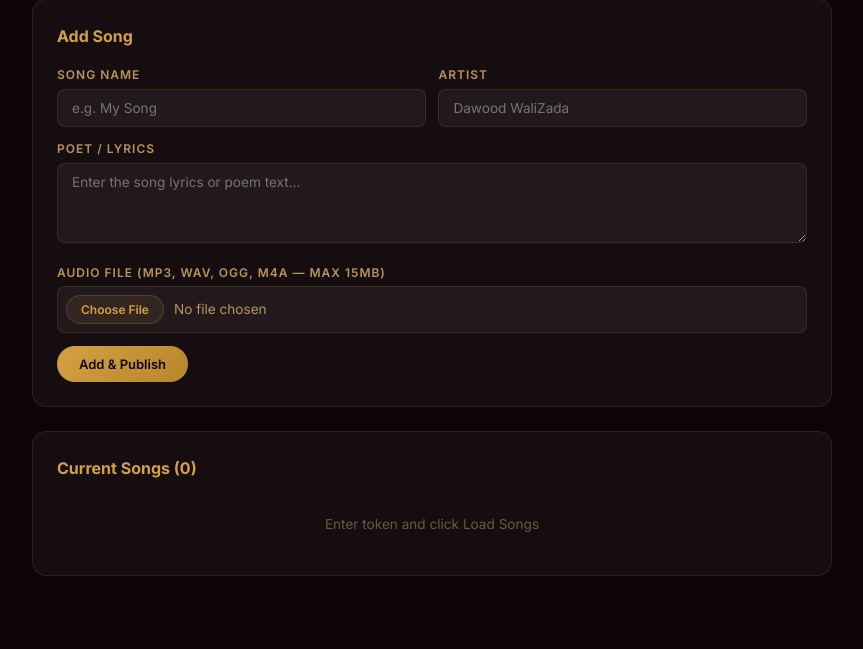
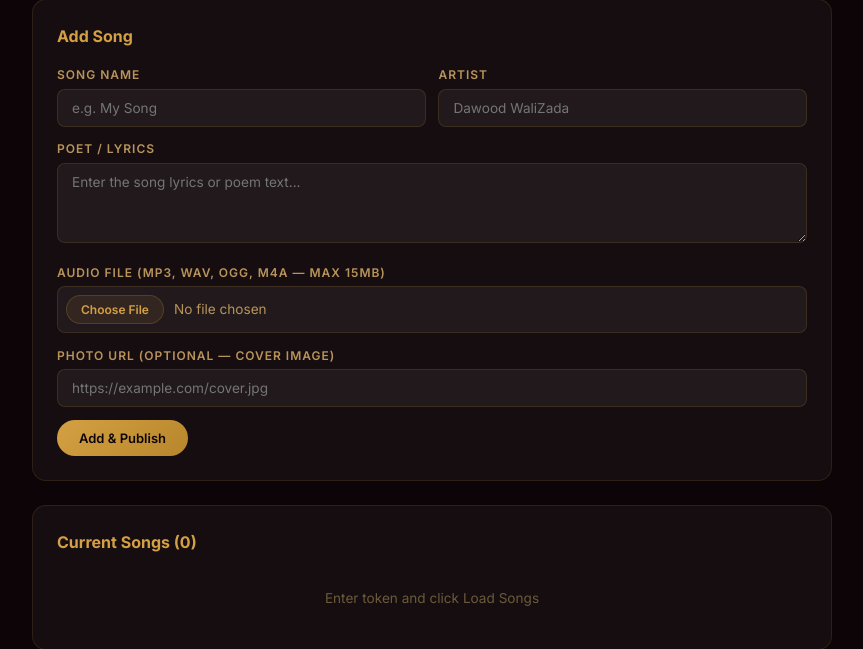
Before and after one commit to DLZLAB/DLZLAB.github.io, a PHP site: page /me/songs/ in a window 1280 px wide. Shown: the part 380-1029 px from the top of the page, without its empty margins (208-1071 px from the left). Before the commit the page ends 956 px from the top, so only its background shows below. Run offline with PHP 8.4, Linux system fonts and the light colour scheme.

Commit message:
feat: add cover photo support for songs
- Admin: photo URL input field, saved in song.photo
- Frontend: shows 44x44 thumbnail between number and info
- CSS: .song-photo styles with object-fit cover

```diff
--- a/css/songs.css
+++ b/css/songs.css
@@ -35,6 +35,8 @@ button{cursor:pointer;font-family:inherit}
 
 .song-header{padding:1rem 1.2rem;display:flex;align-items:center;gap:1rem;cursor:pointer;user-select:none}
 .song-num{width:32px;height:32px;border-radius:50%;background:linear-gradient(135deg,#6b1d2f,#d4a043);color:#fff;display:grid;place-items:center;font-size:0.85rem;font-weight:700;flex-shrink:0}
+.song-photo{width:44px;height:44px;border-radius:8px;overflow:hidden;flex-shrink:0}
+.song-photo img{width:100%;height:100%;object-fit:cover}
 .song-info{flex:1;min-width:0}
 .song-info h3{font-size:1rem;font-weight:600;color:#f5e6d0;white-space:nowrap;overflow:hidden;text-overflow:ellipsis}
 .song-info .artist{font-size:0.8rem;color:#b8945a}
--- a/js/songs.js
+++ b/js/songs.js
@@ -49,6 +49,7 @@ function renderSongs(songs){
     <div class="song-item" data-id="${s.id||i}">
       <div class="song-header" onclick="toggleSong(this)">
         <div class="song-num">${i+1}</div>
+        ${s.photo?`<div class="song-photo"><img src="${escAttr(s.photo)}" alt="" loading="lazy" /></div>`:''}
         <div class="song-info">
           <h3>${esc(s.title)}</h3>
           <span class="artist">${TRANSLATIONS[lang].by} ${esc(s.artist||TRANSLATIONS[lang].s_unknown)}</span>
--- a/me/songs/index.html
+++ b/me/songs/index.html
@@ -90,6 +90,10 @@ small{color:#6b5a3a;font-size:0.75rem}
     <div class="form-group">
       <label>Audio File (MP3, WAV, OGG, M4A — max 15MB)</label>
       <input id="audioFile" type="file" accept="audio/*" />
+    </div>
+    <div class="form-group">
+      <label>Photo URL (optional — cover image)</label>
+      <input id="songPhoto" type="url" placeholder="https://example.com/cover.jpg" />
     </div>
     <div id="uploadProgress"><div class="bar" id="progressBar"></div></div>
     <button class="btn" onclick="saveSong()" id="saveBtn">Add & Publish</button>
@@ -191,6 +195,7 @@ function editSong(id) {
   document.getElementById('songTitle').value = song.title;
   document.getElementById('songArtist').value = song.artist || '';
   document.getElementById('songPoet').value = song.poet || '';
+  document.getElementById('songPhoto').value = song.photo || '';
   document.getElementById('formTitle').textContent = 'Edit';
   document.getElementById('saveBtn').textContent = 'Update';
   document.getElementById('cancelBtn').style.display = 'inline-flex';
@@ -203,6 +208,7 @@ function cancelEdit() {
   document.getElementById('songArtist').value = '';
   document.getElementById('songPoet').value = '';
   document.getElementById('audioFile').value = '';
+  document.getElementById('songPhoto').value = '';
   document.getElementById('formTitle').textContent = 'Add';
   document.getElementById('saveBtn').textContent = 'Add & Publish';
   document.getElementById('cancelBtn').style.display = 'none';
@@ -215,6 +221,7 @@ async function saveSong() {
   const title = document.getElementById('songTitle').value.trim();
   const artist = document.getElementById('songArtist').value.trim() || 'Dawood WaliZada';
   const poet = document.getElementById('songPoet').value.trim();
+  const photo = document.getElementById('songPhoto').value.trim();
   const file = document.getElementById('audioFile').files[0];
 
   if (!token) { setStatus('Enter token first.', 'err'); return; }
@@ -264,6 +271,7 @@ async function saveSong() {
         songs[idx].title = title;
         songs[idx].artist = artist;
         songs[idx].poet = poet;
+        songs[idx].photo = photo;
         if (audioPath) {
           songs[idx].audio = audioPath;
           songs[idx].audio_url = audioUrl;
@@ -276,6 +284,7 @@ async function saveSong() {
         title,
         artist,
         poet,
+        photo,
         audio: audioPath,
         audio_url: audioUrl,
         date_added: new Date().toISOString().split('T')[0]
@@ -300,6 +309,7 @@ async function saveSong() {
     document.getElementById('songTitle').value = '';
     document.getElementById('songArtist').value = '';
     document.getElementById('songPoet').value = '';
+    document.getElementById('songPhoto').value = '';
     document.getElementById('audioFile').value = '';
     cancelEdit();
   } catch (e) {
```
